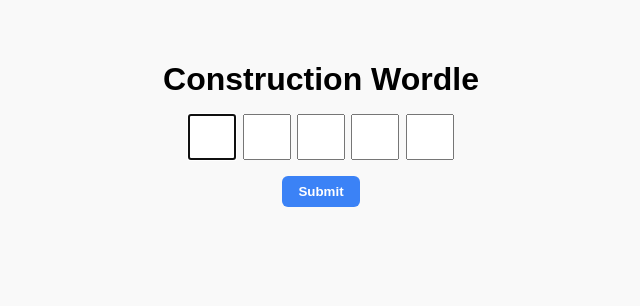
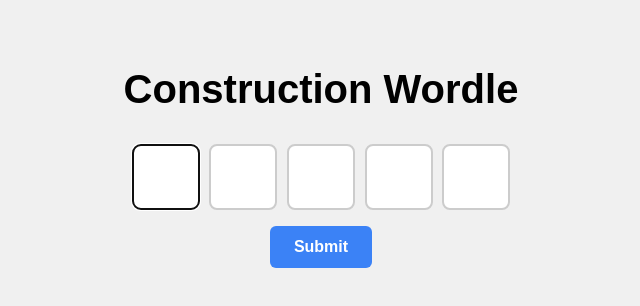
Before and after one commit to cspetnagel/Construction-Wordle, a Next.js app in the folder construction-wordle-fixed/: page / in a window 1280 px wide. Shown: the top 306 px of the page, without its empty margins (319-959 px from the left). Built offline with nearby package versions, Linux system fonts and the light colour scheme.

Commit message:
Update global.css

```diff
--- a/construction-wordle-fixed/styles/global.css
+++ b/construction-wordle-fixed/styles/global.css
@@ -1,33 +1,36 @@
 body {
   font-family: sans-serif;
-  background: #f9f9f9;
+  background: #f0f0f0;
   padding: 2rem;
   text-align: center;
 }
 
 h1 {
-  font-size: 2rem;
+  font-size: 2.5rem;
   font-weight: bold;
-  margin-bottom: 1rem;
+  margin-bottom: 2rem;
 }
 
 input[type="text"] {
-  width: 40px;
-  height: 40px;
+  width: 60px;
+  height: 60px;
   text-align: center;
-  font-size: 1.25rem;
-  margin: 0 0.2rem;
+  font-size: 2rem;
+  margin: 0 0.3rem;
+  border: 2px solid #ccc;
+  border-radius: 8px;
 }
 
 button {
   margin-top: 1rem;
-  padding: 0.5rem 1rem;
+  padding: 0.75rem 1.5rem;
   font-weight: bold;
   border: none;
   border-radius: 6px;
   background: #3b82f6;
   color: white;
   cursor: pointer;
+  font-size: 1rem;
 }
 
 button:disabled {
@@ -38,31 +41,43 @@ button:disabled {
 .word-row {
   display: flex;
   justify-content: center;
-  margin-bottom: 0.4rem;
+  margin-bottom: 0.6rem;
 }
 
 .letter-box {
-  width: 40px;
-  height: 40px;
+  width: 60px;
+  height: 60px;
   font-weight: bold;
   text-transform: uppercase;
-  border-radius: 4px;
+  border-radius: 6px;
   display: flex;
   align-items: center;
   justify-content: center;
-  margin: 0 2px;
+  margin: 0 4px;
+  font-size: 2rem;
   color: white;
+  box-shadow: 0 2px 5px rgba(0,0,0,0.1);
 }
 
-.bg-green-400 { background-color: #34d399; }
-.bg-yellow-300 { background-color: #facc15; }
-.bg-gray-300 { background-color: #d1d5db; }
+.bg-green-400 {
+  background-color: #22c55e; /* Tailwind green-500 */
+}
+
+.bg-yellow-300 {
+  background-color: #eab308; /* Tailwind yellow-400 */
+}
+
+.bg-gray-300 {
+  background-color: #9ca3af; /* Tailwind gray-400 */
+}
 
 .result-box {
   background: white;
   border: 1px solid #ddd;
   padding: 1rem;
-  margin-top: 1rem;
+  margin-top: 2rem;
   display: inline-block;
-  border-radius: 8px;
+  border-radius: 10px;
+  font-size: 1.2rem;
+  box-shadow: 0 2px 6px rgba(0,0,0,0.1);
 }
```
